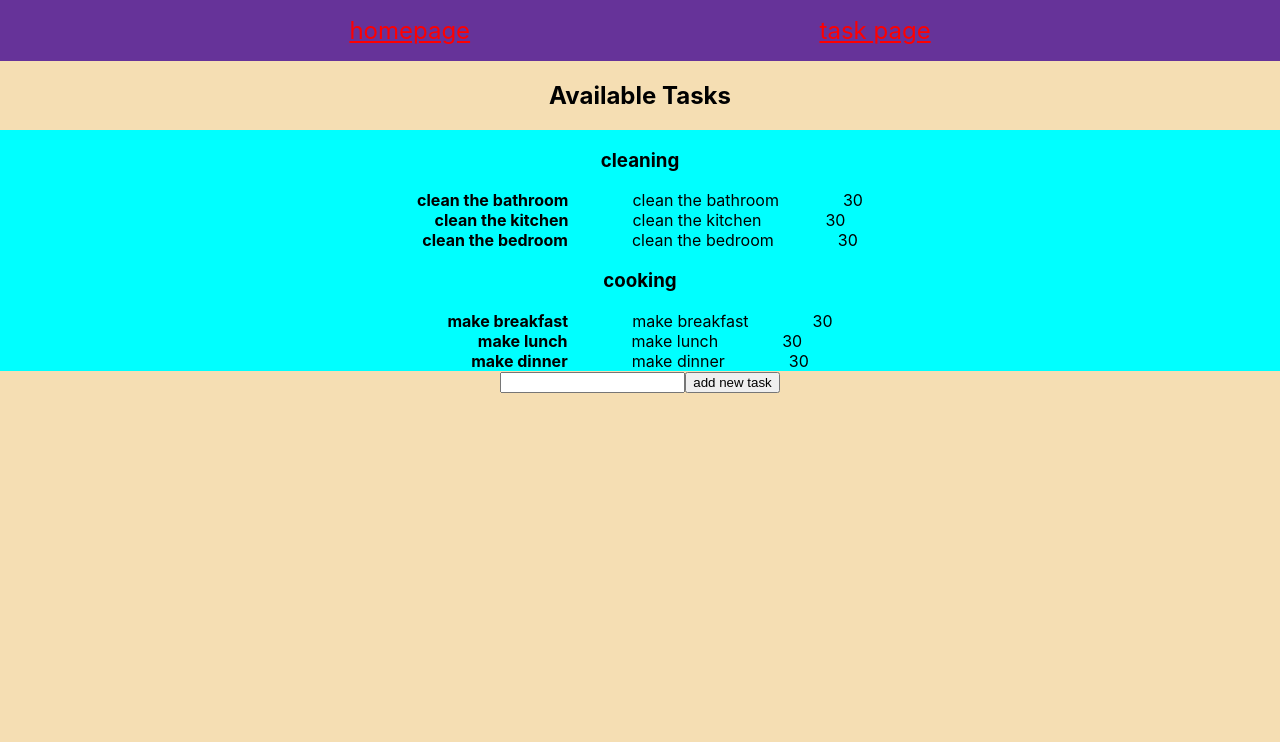
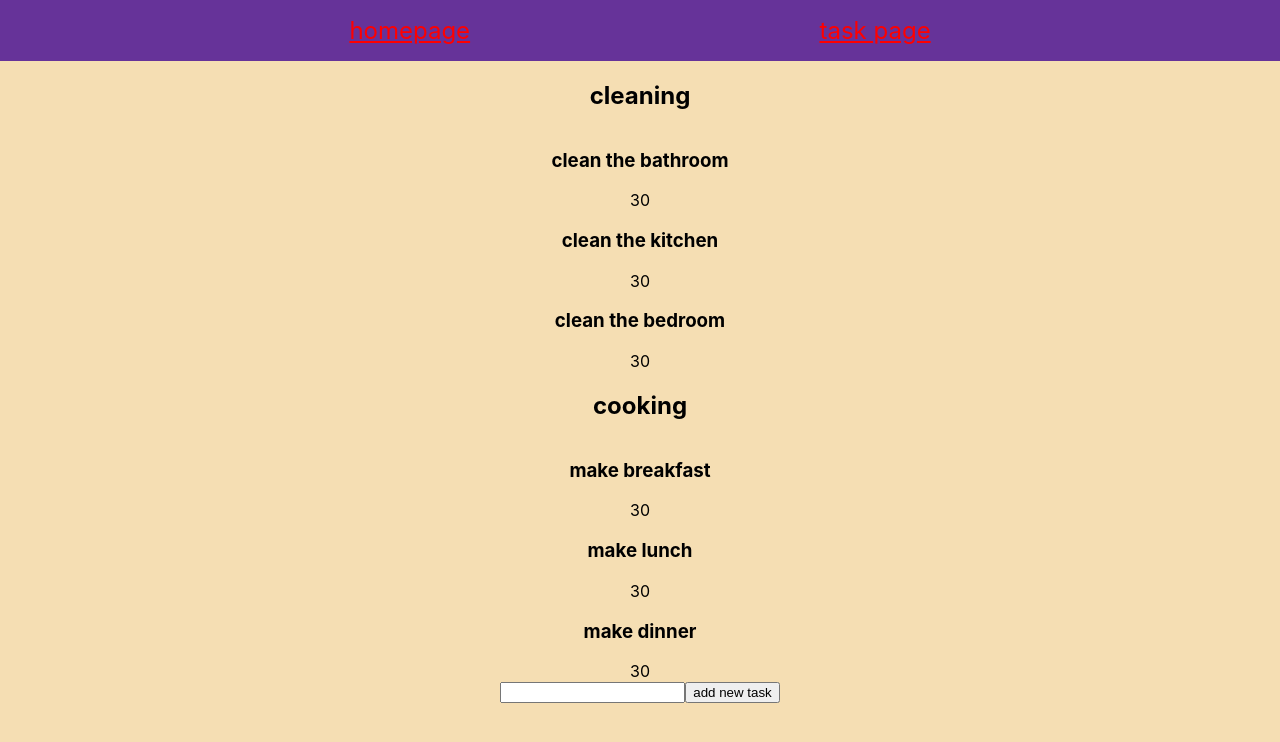
Before and after one commit to tobleroo/react-lifeorganizer, a React (Create React App) app: page /all-tasks in a window 1280 px wide. Shown: the top 742 px of the page. Built offline with nearby package versions, Linux system fonts and the light colour scheme.

Commit message:
commit before try clean command

```diff
--- a/src/components/AvailableTasks.jsx
+++ b/src/components/AvailableTasks.jsx
@@ -1,31 +1,16 @@
 import React from "react";
+import CategoryTaskBox from "./CategoryTaskBox";
 
 
 function AvailableTasks({listOfTasks}) {
     return (
-        <div className="category-box">
-            <h2>Available Tasks</h2>
-            {listOfTasks.length ? (
-                listOfTasks.map((task) => {
-                    return (
-                        <div className="task-category">
-                            <h3>{task.categoryName}</h3>
-                            {task.tasks.length ? (
-                                task.tasks.map((task) => {
-                                    return (
-                                        <div className="task-item">
-                                            <h4>{task.taskName}</h4>
-                                            <p>{task.taskDescription}</p>
-                                            <p>{task.timeToComplete}</p>
-                                        </div>)
-                                })
-                            ) : (
-                                <p>No tasks in this category</p>
-                            )}
-                        </div>)
-                })
-            ) : (
-                <p>No Categories available</p>
+        //map thorugh listOfTasks and create a CategoryTaskBox for each
+        <div>
+            {listOfTasks.map((taskObject) => {
+                return (
+                    <CategoryTaskBox taskObject={taskObject} />
+                )
+            }
             )}
         </div>
     )
--- /dev/null
+++ b/src/components/CategoryTaskBox.jsx
@@ -0,0 +1,22 @@
+import React from "react";
+import TaskData from "./TaskData";
+// import InputNewTask from "./InputNewTask";
+
+export default function CategoryTaskBox({taskObject}){
+
+    return(
+        <div className="category-box">
+            <h2>{taskObject.categoryName}</h2>
+            {taskObject.tasks.length ? (
+                taskObject.tasks.map((task) => {
+                    return (
+                        <TaskData task={task} />
+                    )
+                })
+            ) : (
+                <p>No tasks in this category</p>
+            )}
+            {/* <InputNewTask /> */}
+        </div>
+    )
+};
--- a/src/components/AddNewTask.jsx
+++ b/src/components/InputNewCategory.jsx
@@ -3,7 +3,7 @@
 import React from 'react';
 import {useState} from 'react';
 
-export default function AddNewTask({onAddTask}) {
+export default function AddNewCategory({onAddTask}) {
 
     const [categoryName, setCategoryName] = useState('');
 
--- /dev/null
+++ b/src/components/InputNewTask.jsx
@@ -0,0 +1,10 @@
+
+
+export default function InputNewTask(){
+    return(
+        <div>
+            <input type="text" placeholder="new task name"/>
+            <button>add new task</button>
+        </div>
+    )
+}
--- /dev/null
+++ b/src/components/TaskData.jsx
@@ -0,0 +1,12 @@
+import React from "react";
+
+
+export default function TaskData({task}) {
+
+    return(
+     <div>
+        <h3>{task.taskName}</h3>
+        <p>{task.timeToComplete}</p>
+     </div>
+    )
+}
--- a/src/pages/AllTasksPage.jsx
+++ b/src/pages/AllTasksPage.jsx
@@ -3,7 +3,7 @@ import {useState} from "react";
 
 import AvailableTasks from "../components/AvailableTasks";
 import demoTaskList from "../demoData/demoTaskList";
-import AddNewTask from "../components/AddNewTask";
+import InputNewCategory from "../components/InputNewCategory";
 
 //import css
 import "../styles/pages/AllTasksPage.css";
@@ -12,7 +12,7 @@ function AllTasksPage() {
 
   const [tasks, setTasks] = useState(demoTaskList);
 
-  const addNewCategory = (newCategoryName) => {
+  const AddNewCategoryItem = (newCategoryName) => {
     const newCategory = {
       categoryName: newCategoryName,
       tasks: []
@@ -31,8 +31,7 @@ function AllTasksPage() {
         <AvailableTasks listOfTasks={tasks}/>
 
         {/* box to add new tasks to the list */}
-        <AddNewTask onAddTask={addNewCategory}/>
-
+        <InputNewCategory onAddTask={AddNewCategoryItem}/>
     </div>
   )
 
```
